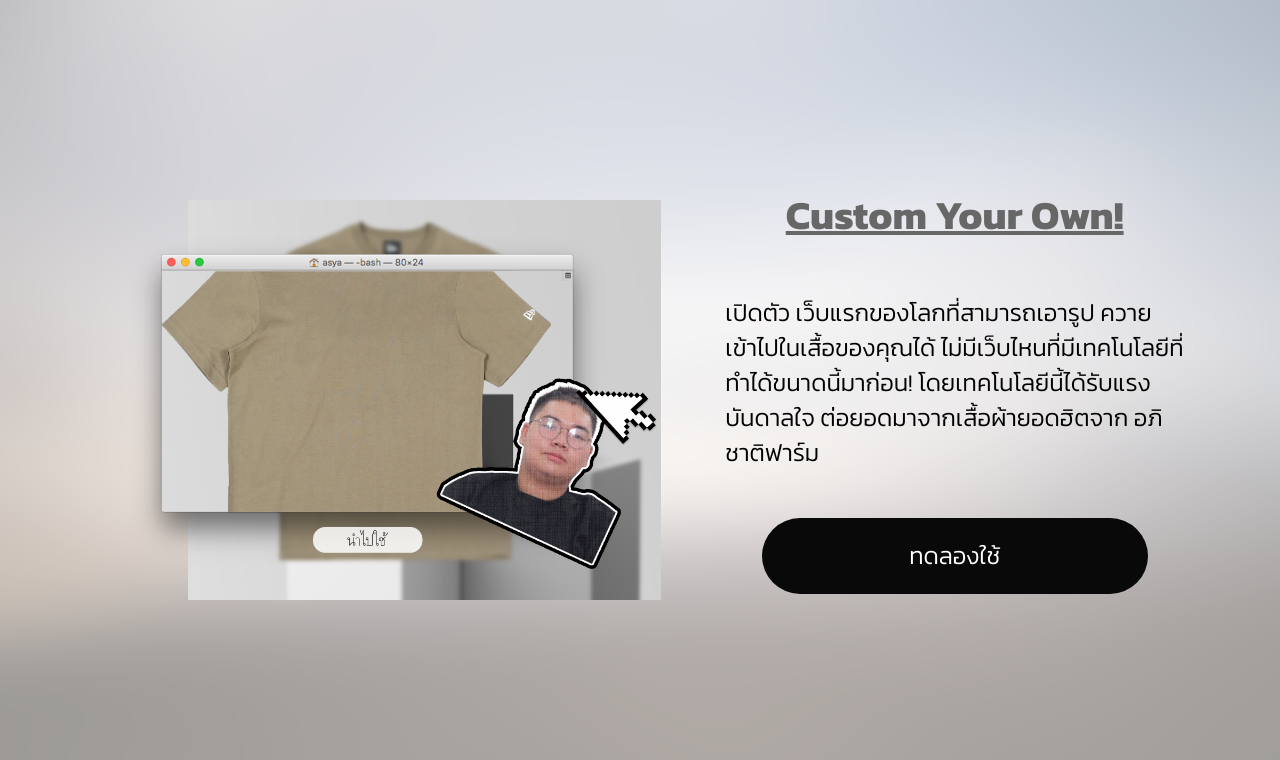
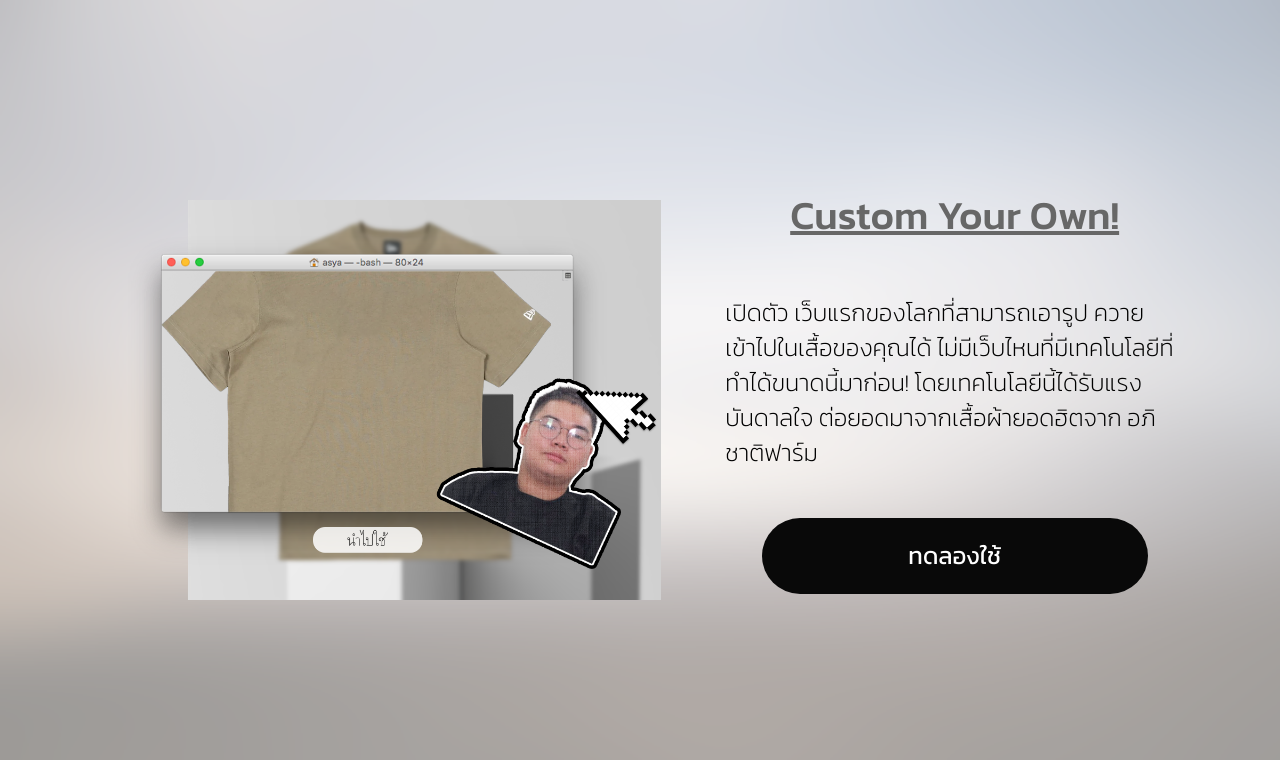
Before and after one commit to PataninThongsongsom/Miniprojectweb, a PHP site: page / in a window 1280 px wide. Shown: the part 800-1560 px from the top of the page. Run offline with PHP 8.4, Linux system fonts and the light colour scheme.

Commit message:
change font weight on CYO. Sec.

```diff
--- a/index.html
+++ b/index.html
@@ -6,7 +6,7 @@
         <link rel="icon" type="image/x-icon" href="/img/logo.png">
         <link rel="preconnect" href="https://fonts.googleapis.com">
         <link rel="preconnect" href="https://fonts.gstatic.com" crossorigin>
-        <link href="https://fonts.googleapis.com/css2?family=Kanit:wght@100;200;300;700&display=swap" rel="stylesheet">
+        <link href="https://fonts.googleapis.com/css2?family=Kanit:wght@100;200;300;400;500;600;700&display=swap" rel="stylesheet">
         <link rel="stylesheet" href="style.css">
         <script src="app.js"></script>
 
--- a/style.css
+++ b/style.css
@@ -4,6 +4,8 @@
     padding: 0%;
     scroll-behavior: smooth;
 }
+
+
 
 .class {
     font-family: "Segoe UI", Arial, sans-serif;
@@ -224,7 +226,7 @@ h1
 {
     color: #676767;
     text-decoration: underline;
-    font-weight:700;
+    font-weight:500;
     font-size: 40px;
     align-items: center;
     justify-content: center;
@@ -239,7 +241,7 @@ h1
     align-items: center ;
     font-size: 24px;
     padding-inline: 3rem;
-    font-weight: 300;
+    font-weight: 200;
     margin-top: 50px;
 
 }
```
